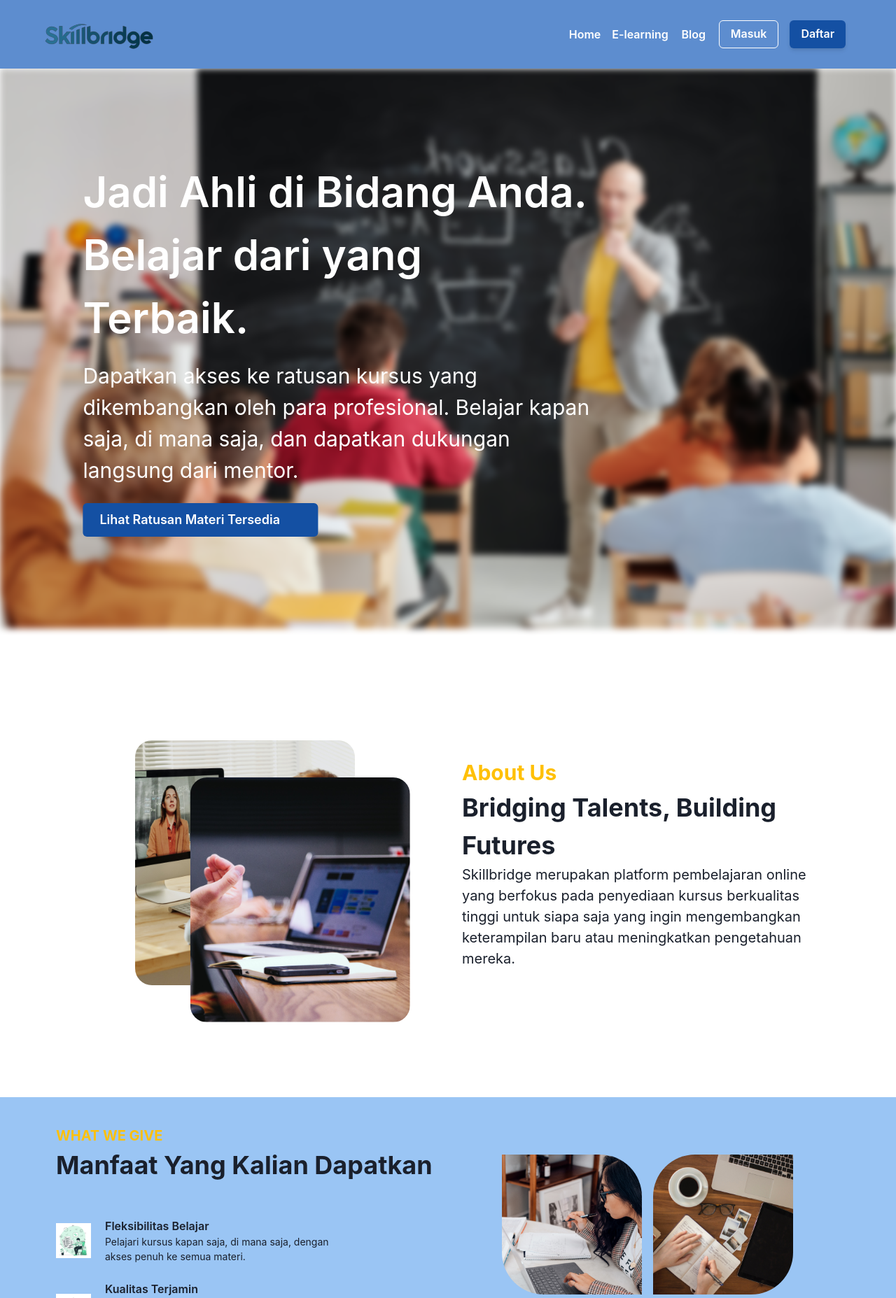
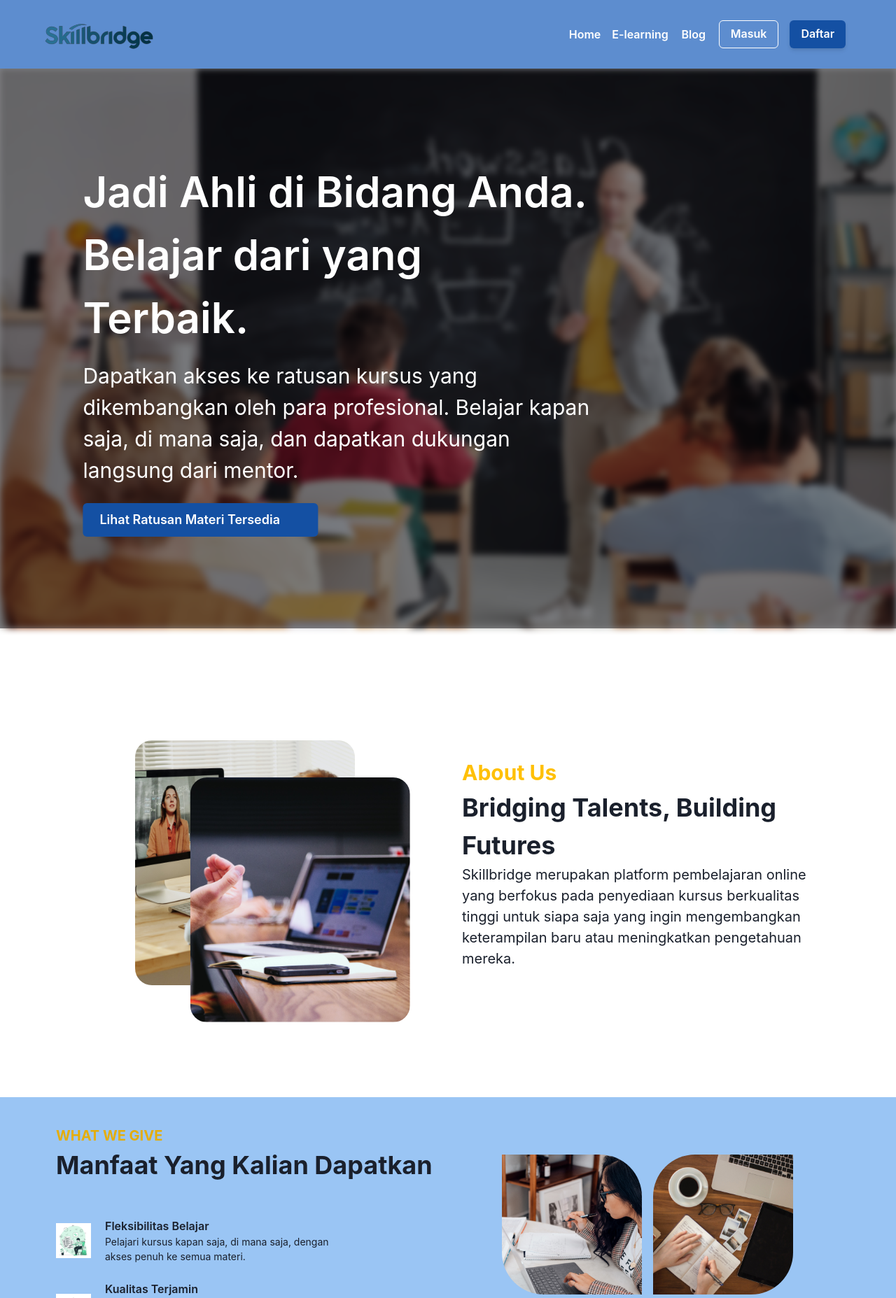
Before and after one commit to winbiz-project/online_course_fe, a React (Vite) app: page / in a window 1280 px wide. Shown: the top 1855 px of the page at 70% size. Built offline with nearby package versions, Linux system fonts and the light colour scheme; some icons are missing.

Commit message:
revised some component

```diff
--- a/src/components/landingPage/benefit.jsx
+++ b/src/components/landingPage/benefit.jsx
@@ -180,7 +180,7 @@ const Benefit = () => {
             gap={"5"}
         >
             <Box flex="1" textAlign={{ base: "center", md: "left" }}>
-                <Text fontSize={"xl"} fontWeight={"bold"} color={"#FFC007"}>
+                <Text fontSize={"xl"} fontWeight={"bold"} color={"#E5AD06"}>
                     WHAT WE GIVE
                 </Text>
                 <Text fontSize={"4xl"} fontWeight={"bold"}>
--- a/src/components/landingPage/hero.jsx
+++ b/src/components/landingPage/hero.jsx
@@ -79,6 +79,17 @@ const Hero = () => {
         filter="blur(5px)"
       />
 
+      {/* Overlay Box */}
+      <Box
+        position="absolute"
+        top="0"
+        left="0"
+        width="100%"
+        height="100%"
+        bg="rgba(9, 8, 15, 0.5)"
+        zIndex="0"
+      />
+
       <Flex
         position="absolute"
         top="50%"
```
